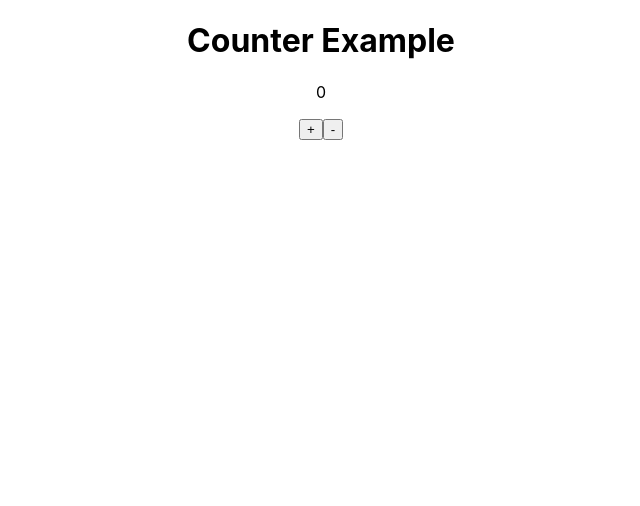
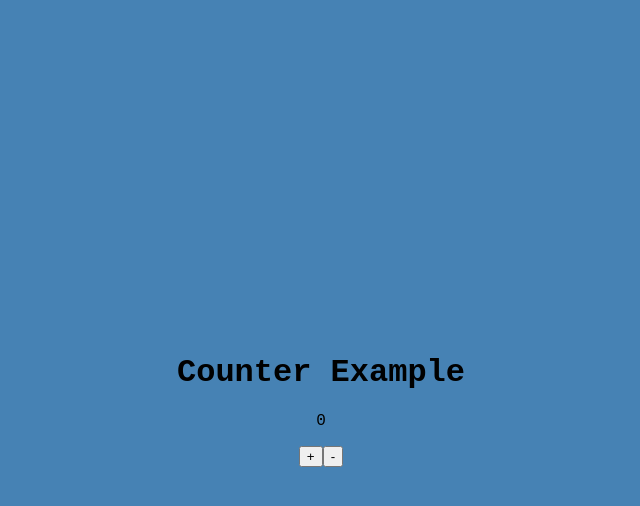
Before and after one commit to TreyK95/counter_react_app, a React (Create React App) app: page / in a window 1280 px wide. Shown: the top 506 px of the page, without its empty margins (319-959 px from the left). Built offline with nearby package versions, Linux system fonts and the light colour scheme.

Commit message:
added styling

```diff
--- a/src/index.css
+++ b/src/index.css
@@ -1,13 +1,31 @@
 body {
   margin: 0;
-  font-family: -apple-system, BlinkMacSystemFont, 'Segoe UI', 'Roboto', 'Oxygen',
-    'Ubuntu', 'Cantarell', 'Fira Sans', 'Droid Sans', 'Helvetica Neue',
+  font-family: -apple-system, BlinkMacSystemFont, "Segoe UI", "Roboto", "Oxygen",
+    "Ubuntu", "Cantarell", "Fira Sans", "Droid Sans", "Helvetica Neue",
     sans-serif;
   -webkit-font-smoothing: antialiased;
   -moz-osx-font-smoothing: grayscale;
 }
 
 code {
-  font-family: source-code-pro, Menlo, Monaco, Consolas, 'Courier New',
+  font-family: source-code-pro, Menlo, Monaco, Consolas, "Courier New",
     monospace;
 }
+
+* {
+  box-sizing: border-box;
+}
+
+body {
+  background-color: steelblue;
+  display: flex;
+  flex-direction: column;
+
+  align-items: center;
+  justify-content: center;
+  height: 100vh;
+  overflow: hidden;
+  margin: 0;
+  padding: 20px;
+  font-family: "Courier New", Courier, monospace;
+}
```
